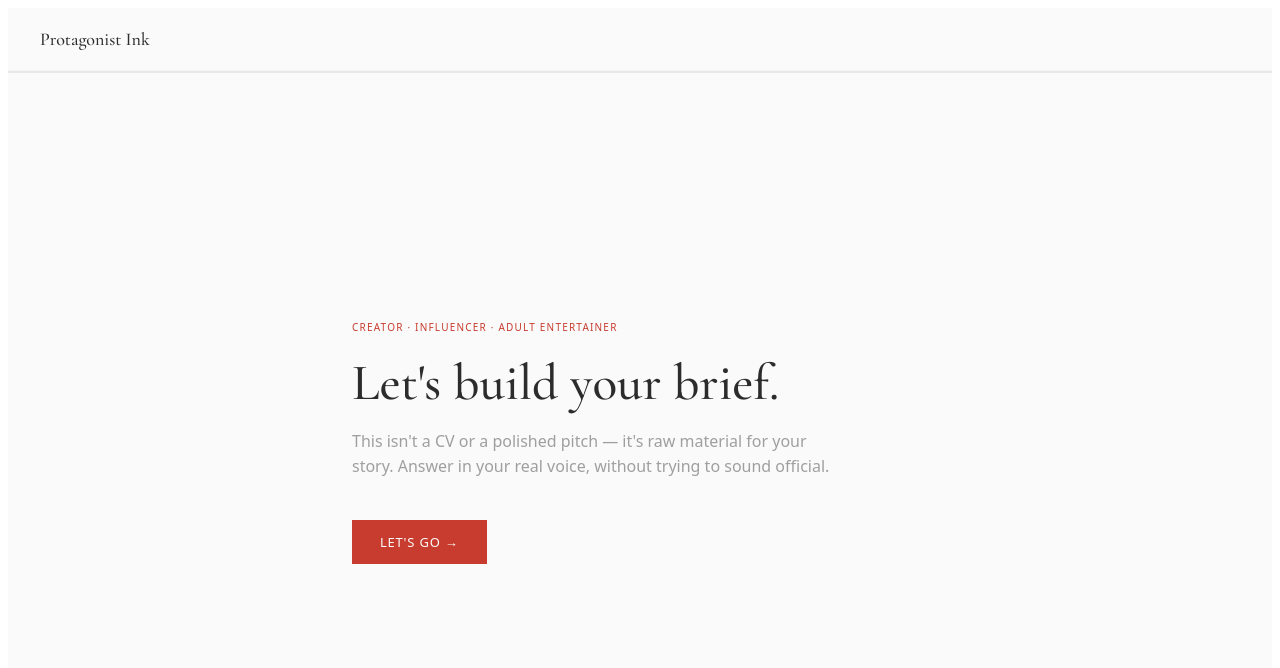
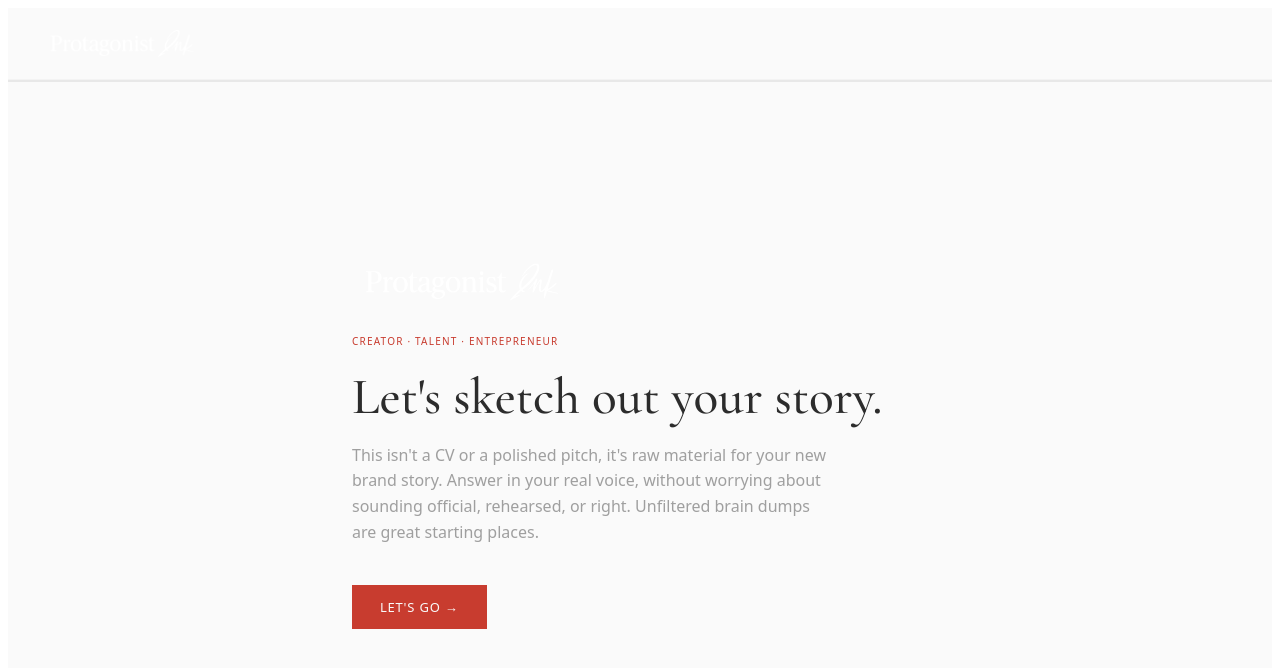
Before and after one commit to protagonistink/client-forms, a React (Vite) app: page / in a window 1280 px wide. Shown: the top 668 px of the page. Built offline with nearby package versions, Linux system fonts and the light colour scheme; a web font is replaced by a local one.

Commit message:
Update intro copy and brand logo

```diff
--- a/shared/briefSchema.mjs
+++ b/shared/briefSchema.mjs
@@ -2,9 +2,9 @@ export const SECTIONS = [
   {
     id: "intro",
     type: "welcome",
-    title: "Let's build your brief.",
+    title: "Let's sketch out your story.",
     subtitle:
-      "This isn't a CV or a polished pitch — it's raw material for your story. Answer in your real voice, without trying to sound official.",
+      "This isn't a CV or a polished pitch, it's raw material for your new brand story. Answer in your real voice, without worrying about sounding official, rehearsed, or right. Unfiltered brain dumps are great starting places.",
     cta: "Let's go",
   },
   {
--- a/src/App.jsx
+++ b/src/App.jsx
@@ -211,9 +211,7 @@ export default function App() {
     <div style={wrap}>
       {/* Header */}
       <div style={header}>
-        <span style={{ fontFamily: "'Cormorant Garamond', Georgia, serif", fontSize: 18, fontWeight: 500, color: INK }}>
-          Protagonist Ink
-        </span>
+        <img src="/logo.png" alt="Protagonist Ink" style={headerLogo} />
       </div>
 
       {/* Progress */}
@@ -226,7 +224,8 @@ export default function App() {
           {/* Welcome */}
           {current.type === "welcome" && (
             <div>
-              <div style={pill}>Creator · Influencer · Adult Entertainer</div>
+              <img src="/logo.png" alt="Protagonist Ink" style={welcomeLogo} />
+              <div style={pill}>Creator · Talent · Entrepreneur</div>
               <h1 style={display}>{current.section.title}</h1>
               <p style={{ ...body, color: `${INK}70`, marginTop: 16, maxWidth: 480 }}>
                 {current.section.subtitle}
@@ -334,10 +333,15 @@ const wrap = {
 };
 const header = {
   display: "flex",
-  justifyContent: "space-between",
+  justifyContent: "flex-start",
   alignItems: "center",
   padding: "20px 32px",
   borderBottom: `1px solid ${INK}08`,
+};
+const headerLogo = {
+  display: "block",
+  width: 164,
+  height: "auto",
 };
 const card = {
   flex: 1,
@@ -406,6 +410,12 @@ const pill = {
   textTransform: "uppercase",
   marginBottom: 20,
 };
+const welcomeLogo = {
+  display: "block",
+  width: "min(220px, 55vw)",
+  height: "auto",
+  marginBottom: 28,
+};
 const nav = {
   display: "flex",
   justifyContent: "space-between",
```
Also changed, not shown: public/logo.png (added).
